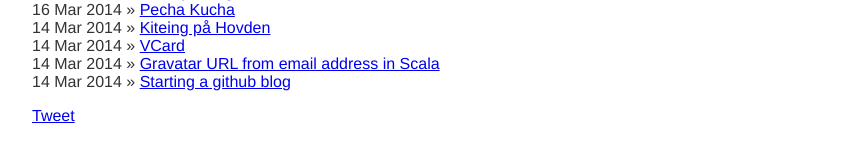
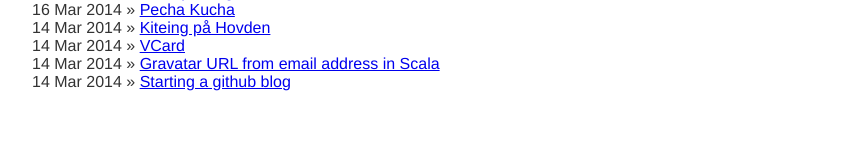
Before and after one commit to skytteren/skytteren.github.io, a Jekyll site: the page built from _posts/2014-03-14-start.md, in a window 1280 px wide. Shown: the part 693-855 px from the top of the page, without its empty margins (208-1064 px from the left). Built offline with Jekyll 4.4.1, drawn with Linux system fonts in a browser that asks for light colours; nearby versions of some CDN libraries; comment, search, counter and statistics services are not loaded.

Commit message:
bye twitter

```diff
--- a/_layouts/post.html
+++ b/_layouts/post.html
@@ -33,9 +33,6 @@
       </ul>
     </aside>
     <footer class="container">
-    <a href="https://twitter.com/share" class="twitter-share-button">Tweet</a>
-<script>!function(d,s,id){var js,fjs=d.getElementsByTagName(s)[0],p=/^http:/.test(d.location)?'http':'https';if(!d.getElementById(id)){js=d.createElement(s);js.id=id;js.src=p+'://platform.twitter.com/widgets.js';fjs.parentNode.insertBefore(js,fjs);}}(document, 'script', 'twitter-wjs');</script>
-
     </footer>
 </body>
 </html>
```
